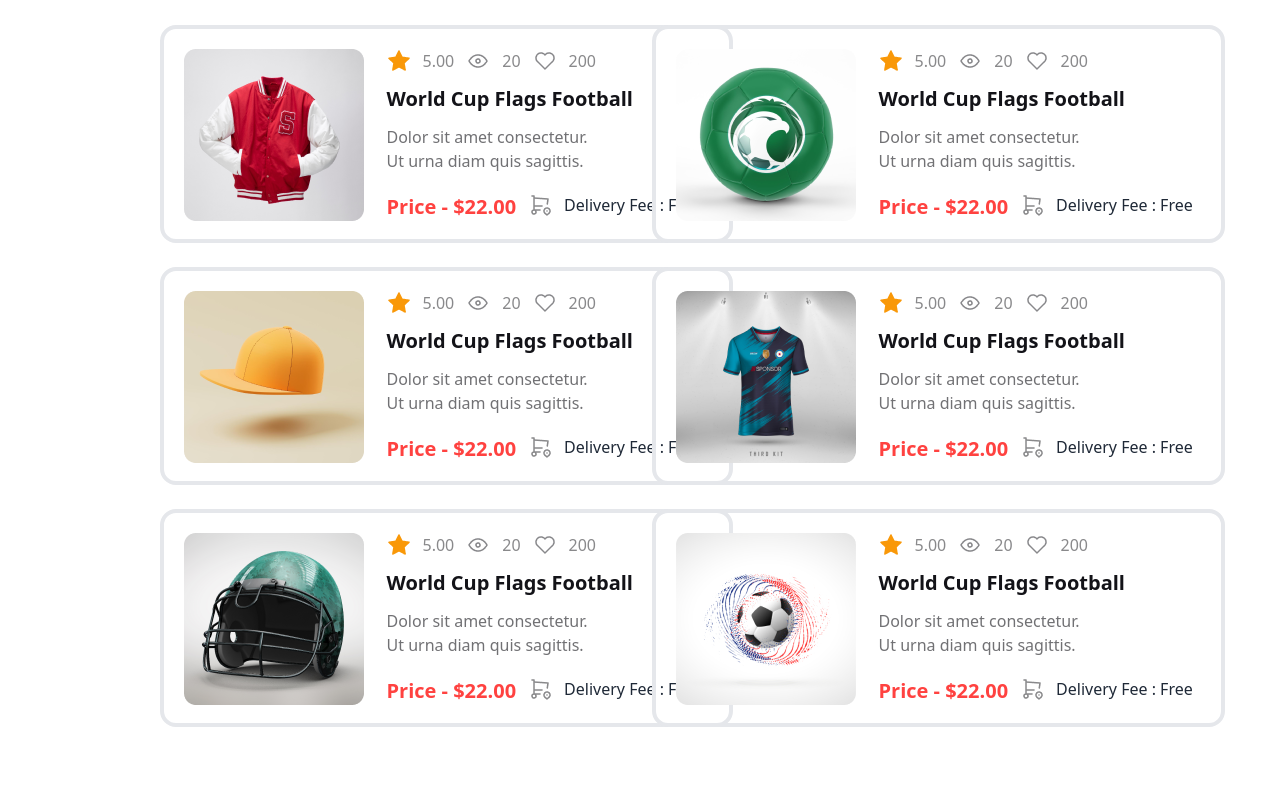
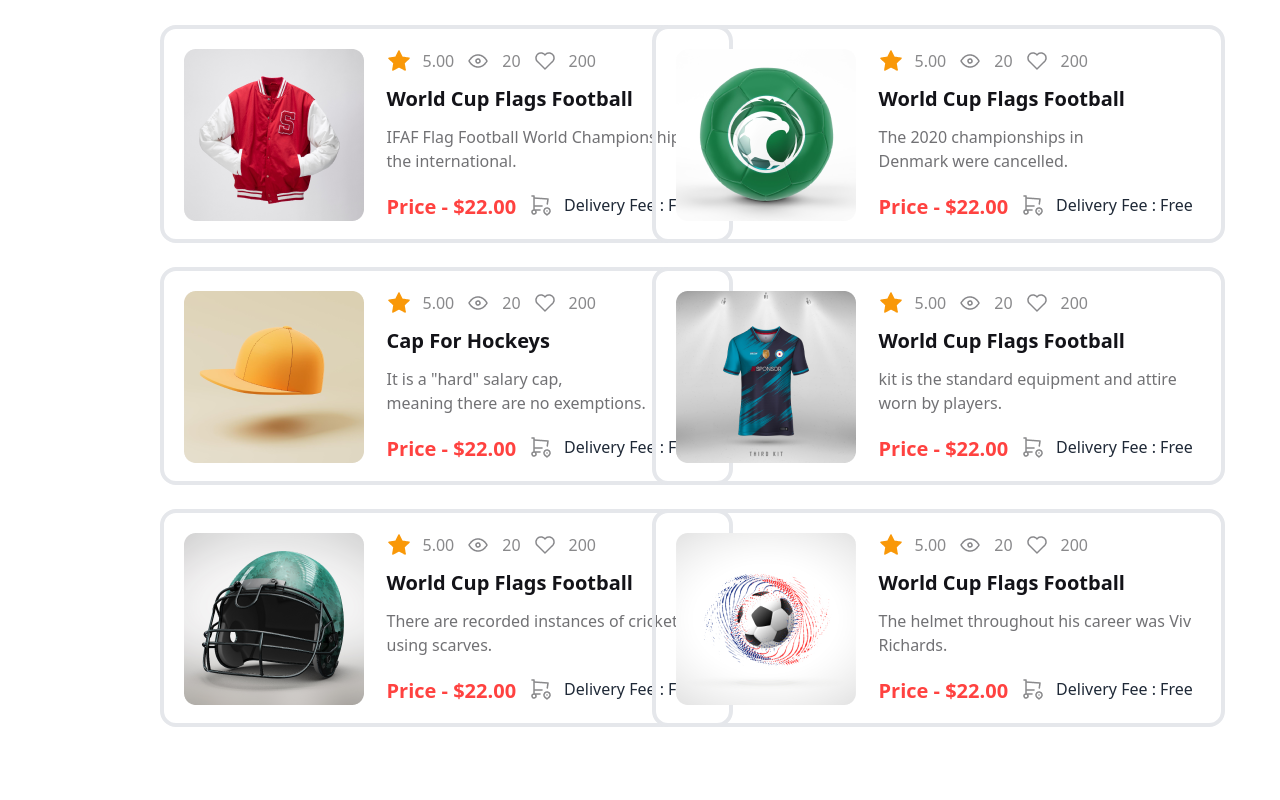
Before and after one commit to sagar-official/B9A3-Assignment-3rd, a plain HTML site: page index.html in a window 1280 px wide. Shown: the part 2760-3560 px from the top of the page. Drawn offline with nearby package versions, Linux system fonts and the light colour scheme.

Commit message:
all done

```diff
--- a/index.html
+++ b/index.html
@@ -263,7 +263,8 @@
 
               <div class="mt-3">
                 <h3 class="font-extrabold text-xl text-[#131318]">World Cup Flags Football</h3>
-                <p class="mt-3 font-medium text-[#13131899]">Dolor sit amet consectetur. <br> Ut urna diam quis sagittis.</p>
+                <p class="mt-3 font-medium text-[#13131899]">IFAF Flag Football World Championship
+                   is the international.</p>
 
               </div>
 
@@ -308,7 +309,7 @@
 
             <div class="mt-3">
               <h3 class="font-extrabold text-xl text-[#131318]">World Cup Flags Football</h3>
-              <p class="mt-3 font-medium text-[#13131899]">Dolor sit amet consectetur. <br> Ut urna diam quis sagittis.</p>
+              <p class="mt-3 font-medium text-[#13131899]">The 2020 championships in  <br>Denmark were cancelled.</p>
 
             </div>
 
@@ -351,8 +352,8 @@
                       </div>
 
                       <div class="mt-3">
-                        <h3 class="font-extrabold text-xl text-[#131318]">World Cup Flags Football</h3>
-                        <p class="mt-3 font-medium text-[#13131899]">Dolor sit amet consectetur. <br> Ut urna diam quis sagittis.</p>
+                        <h3 class="font-extrabold text-xl text-[#131318]">Cap For Hockeys</h3>
+                        <p class="mt-3 font-medium text-[#13131899]">It is a "hard" salary cap,<br> meaning there are no exemptions.</p>
 
                       </div>
 
@@ -396,7 +397,7 @@
 
                       <div class="mt-3">
                         <h3 class="font-extrabold text-xl text-[#131318]">World Cup Flags Football</h3>
-                        <p class="mt-3 font-medium text-[#13131899]">Dolor sit amet consectetur. <br> Ut urna diam quis sagittis.</p>
+                        <p class="mt-3 font-medium text-[#13131899]">kit is the standard equipment and attire worn by players. </p>
 
                       </div>
 
@@ -439,7 +440,7 @@
 
                       <div class="mt-3">
                         <h3 class="font-extrabold text-xl text-[#131318]">World Cup Flags Football</h3>
-                        <p class="mt-3 font-medium text-[#13131899]">Dolor sit amet consectetur. <br> Ut urna diam quis sagittis.</p>
+                        <p class="mt-3 font-medium text-[#13131899]">There are recorded instances of cricketers using scarves. </p>
 
                       </div>
 
@@ -482,7 +483,7 @@
 
                       <div class="mt-3">
                         <h3 class="font-extrabold text-xl text-[#131318]">World Cup Flags Football</h3>
-                        <p class="mt-3 font-medium text-[#13131899]">Dolor sit amet consectetur. <br> Ut urna diam quis sagittis.</p>
+                        <p class="mt-3 font-medium text-[#13131899]">The helmet throughout his career was Viv Richards.</p>
 
                       </div>
 
@@ -592,8 +593,8 @@
           <div class="text-center">
             <!-- text area -->
             <h4 class="text-4xl font-extrabold text-[#131318]">Get In Touch</h4>
-            <p class="font-medium text-[#13131899] mt-5">IT’S DE RIGUEUR TO TAKE THE WORD OF THE DAY QUIZ!
-              Do the fashionable thing and recall the words from January 15–21, 2024!</p>
+            <p class="font-medium text-[#13131899] mt-5">IT’S DE RIGUEUR TO TAKE THE WORD OF THE DAY <br> QUIZ!
+              Do the fashionable thing and recall the words <br> from January 15–21, 2024!</p>
           </div>
         </section>
 
@@ -633,7 +634,7 @@
           </div>
 
           <!-- right side  -->
-         <div class="m-7">
+         <div class="lg:m-5 m-9">
           <div class="grid lg:space-x-3 grid-cols-1 lg:grid-cols-2">
             <form class="text-xl font-bold" action="">Your Name <br>
               <input class="w-[324px] h-[64px] mt-2 rounded-xl bg-[#13131808] p-4" type="text" placeholder="Enter your name">
@@ -676,7 +677,7 @@
             <aside class="text-center lg:auto lg:text-left">
              <div>
               <h3 class="text-3xl font-extrabold text-[#FFF]">Get In Touch</h3>
-              <p class="text-[#ffffff99] font-medium mt-4 mb-6">get into hot waterget into one's headget into <br> the actget into the swing of thingsget into troubleget in touchget involvedget <br> in withget itget it onget lost</p>
+              <p class="text-[#ffffff99] font-medium mt-4 mb-6">Get into hot waterget into one's headget into <br> the actget into the swing of thingsget into troubleget in touchget involvedget <br> in withget itget it onget lost</p>
              </div>
               <div class="flex space-x-2  lg:mx-0 mx-auto">
                 <!-- mail icon -->
```
